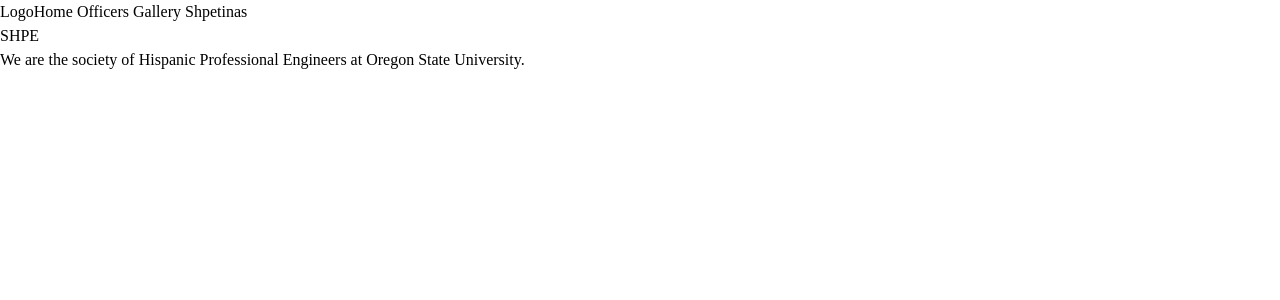
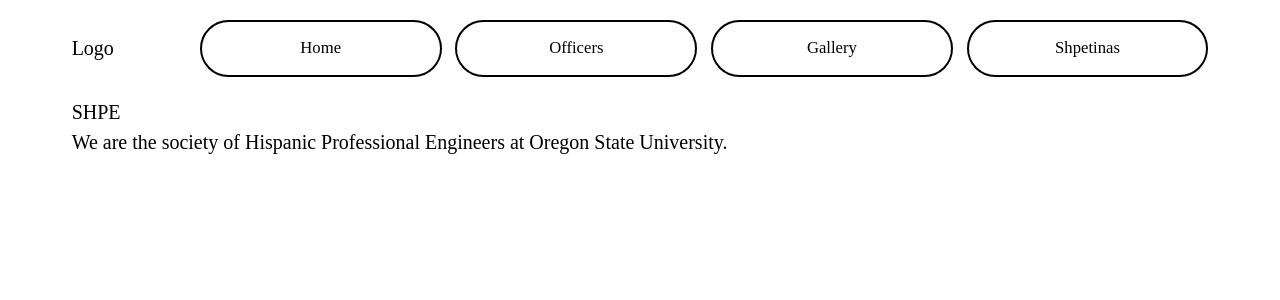
Before and after one commit to SHPE-At-OregonStateUniversity/SHPE-At-OregonStateUniversity.github.io, a SvelteKit app in the folder shpe-osu/: page / in a window 1280 px wide. Shown: the top 300 px of the page. Built offline with nearby package versions, Linux system fonts and the light colour scheme.

Commit message:
Move spacing tokens to root, make NavBar component.

```diff
--- a/shpe-osu/src/app.css
+++ b/shpe-osu/src/app.css
@@ -1,30 +1,9 @@
 @import "tailwindcss";
 @import '@fontsource/source-serif-4';
 
-@theme {
+:root {
   /* === Typography === */
   --font-serif: "Source Serif 4", serif;
-
-  --text-xs: 0.75rem;    /* 12px */
-  --text-sm: 0.875rem;   /* 14px */
-  --text-base: 1rem;     /* 16px - body default*/
-  --text-lg: 1.125rem;   /* 18px */
-  --text-xl: 1.25rem;    /* 20px */
-  --text-2xl: 1.5rem;    /* 24px */
-  --text-3xl: 2rem;      /* 32px - H1 */
-  --text-4xl: 2.75rem;   /* 44px - display */
-
-  /* === Spacing === */
-  --space-1: 4px;
-  --space-2: 8px;
-  --space-3: 12px;
-  --space-4: 16px;
-  --space-5: 20px;
-  --space-6: 24px;
-  --space-7: 28px;
-  --space-8: 32px;
-  --space-9: 36px;
-  --space-10: 40px;
 
   /* === Brand Colors === */
   --color-brand-primary: #d73f09;   /* Beaver Orange */
@@ -62,10 +41,81 @@
 
   /* === Border Radius === */
   --radius-full: 9999px;
+
+  /* sub-base - fine spacing, captions, labels */
+  --size-010: 0.193rem;
+  --size-020: 0.232rem;
+  --size-030: 0.279rem;
+  --size-040: 0.334rem;
+  --size-050: 0.4rem;
+  --size-060: 0.482rem;
+  --size-070: 0.579rem;
+  --size-080: 0.694rem;
+  --size-090: 0.833rem;
+
+  /* main scale - type and spacing */
+  --size-100: 1rem;     /* body text, base spacing */
+  --size-200: 1.2rem;   /* small headings, comfortable padding */
+  --size-300: 1.44rem;  /* subheadings */
+  --size-400: 1.728rem; /* h3 range */
+  --size-500: 2.074rem; /* h2 range */
+  --size-600: 2.488rem; /* h1 range */
+  --size-700: 2.986rem; /* display */
+  --size-800: 3.583rem; /* large display */
+  --size-900: 4.299rem; /* hero/max display */
+
+  /* Margins */
+  --page-margin: var(--size-100);
+  --max-width: 70rem;
 }
 
-@layer base {
-  body {
-    font-family: var(--font-serif);
-  }
+/* Breakpoints */
+@media (min-width: 27rem) { :root { font-size: 1.05rem; } }
+@media (min-width: 36rem) { :root { font-size: 1.1rem; } }
+@media (min-width: 48rem) { :root { font-size: 1.15rem; } }
+@media (min-width: 64rem) { :root { font-size: 1.2rem; } }
+@media (min-width: 77rem) { :root { font-size: 1.25rem; } }
+@media (min-width: 94rem) { :root { font-size: 1.3rem; } }
+@media (min-width: 48rem) { :root { --page-margin: var(--size-500); } }
+@media (min-width: 64rem) { :root { --page-margin: var(--size-800); } }
+
+body {
+  font-family: var(--font-serif);
+  border: 0px;
+  font-size: 100%;
+  font-style: inherit;
+  font-weight: inherit;
+  margin: 0px;
+  outline: 0px;
+  padding: 0px;
+  vertical-align: baseline;
 }
+
+.page {
+  padding-left: var(--page-margin);
+  padding-right: var(--page-margin);
+}
+
+.site-header {
+  display: flex;
+  justify-content: space-between;
+  align-items: center;
+  padding: var(--size-100) 0;
+  gap: var(--size-900);
+}
+
+nav {
+  flex: 1;
+  display: flex;
+  gap: var(--size-080);
+}
+
+.nav-link {
+  flex: 1;
+  font-size: var(--size-090);
+  padding: var(--size-080) var(--size-100);
+  border-radius: 999em;
+  border-color: var(--color-brand-dark);
+  border-width: 2px;
+  text-align: center;
+}
--- a/shpe-osu/src/app.html
+++ b/shpe-osu/src/app.html
@@ -1,5 +1,6 @@
 <!doctype html>
 <html lang="en">
+	<div class="page">
 	  <head>
 	  	<meta charset="utf-8" />
 	  	<meta name="viewport" content="width=device-width, initial-scale=1" />
@@ -8,4 +9,5 @@
 	  <body data-sveltekit-preload-data="hover">
 	  	<div style="display: contents">%sveltekit.body%</div>
 	  </body>
+	</div>
 </html>
--- /dev/null
+++ b/shpe-osu/src/lib/components/NavBar.svelte
@@ -0,0 +1,24 @@
+<nav>
+  <a class="nav-link" href="/">Home</a>
+  <a class="nav-link" href="/officers">Officers</a>
+  <a class="nav-link" href="/gallery">Gallery</a>
+  <a class="nav-link" href="/shpetinas">Shpetinas</a>
+</nav>
+
+<style>
+  nav {
+    flex: 1;
+    display: flex;
+    gap: var(--size-080);
+  }
+
+  .nav-link {
+    flex: 1;
+    font-size: var(--size-090);
+    padding: var(--size-080) var(--size-100);
+    border-radius: 999em;
+    border-color: var(--color-brand-dark);
+    border-width: 2px;
+    text-align: center;
+  }
+</style>
--- a/shpe-osu/src/routes/+layout.svelte
+++ b/shpe-osu/src/routes/+layout.svelte
@@ -1,20 +1,16 @@
 <script lang="ts">
 	import '../app.css';
+	import NavBar from '$lib/components/NavBar.svelte';
 	import favicon from '$lib/assets/favicon.svg';
 
 	let { children } = $props();
 </script>
 
-<div class="flex items-center">
+<div class="site-header">
 	<p>
-		Logo
+  	Logo
 	</p>
-	<nav>
-		<a href="/">Home</a>
-		<a href="/officers">Officers</a>
-		<a href="/gallery">Gallery</a>
-		<a href="/shpetinas">Shpetinas</a>
-	</nav>
+	<NavBar />
 </div>
 
 <svelte:head><link rel="icon" href={favicon} /></svelte:head>
```
Lines whose indentation alone changed are shown as unchanged.
